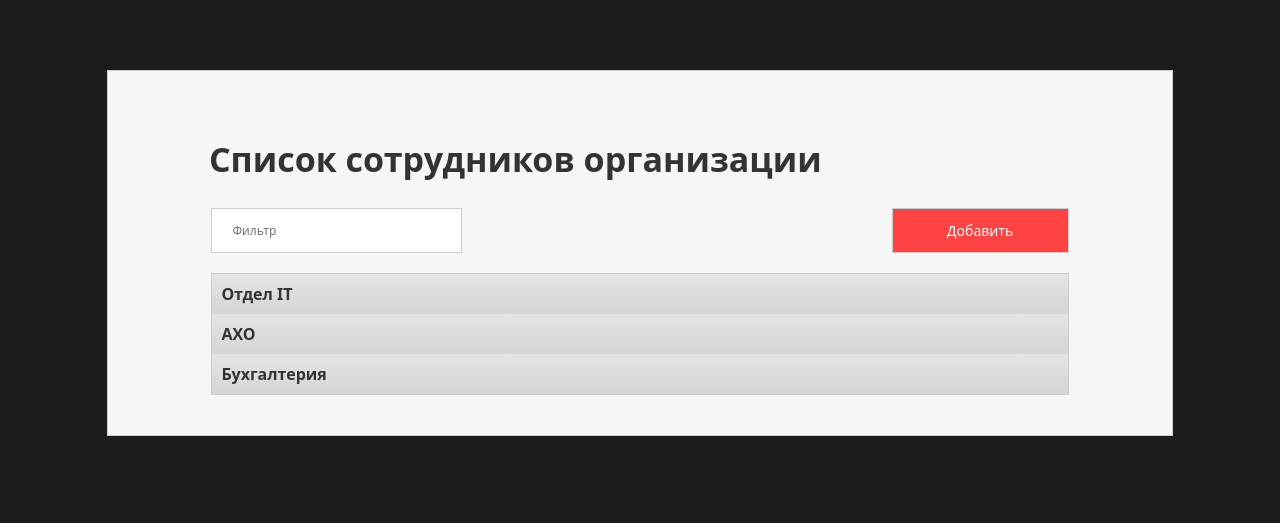
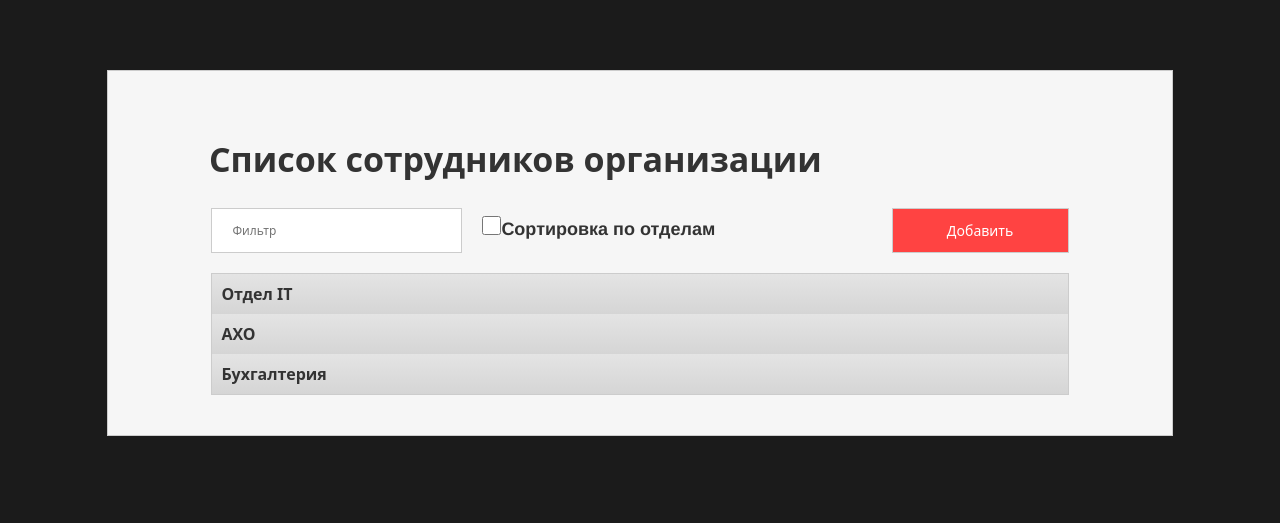
Before and after one commit to Mello578/interesnee, a React app: page / in a window 1280 px wide. Shown: the top 523 px of the page. Built offline with nearby package versions, Linux system fonts and the light colour scheme.

Commit message:
filter
Добавлена функция фильтрации и чекбокс на выбор фильтра

```diff
--- a/employees.json
+++ b/employees.json
@@ -1,49 +1,49 @@
 [
 {
 	"departmentsId" : "1",
-	"fio" : "Иван Иванович Иванов",
+	"name" : "Иван Иванович Иванов",
 	"phone" : "+3232",
 	"photo" : "/images/Иван Иванович Иванов.jpg"
 },
 {
 	"departmentsId" : "1",
-	"fio" : "Петр Петрович Петров",
+	"name" : "Петр Петрович Петров",
 	"phone" : "89129129129",
 	"photo" : "/images/Петр Петрович Петров.jpg"
 },
 {
 	"departmentsId" : "2",
-	"fio" : "Екатерина Андреевна Александрова",
+	"name" : "Екатерина Андреевна Александрова",
 	"phone" : "+6565",
 	"photo" : "/images/Екатерина Андреевна Александрова.jpg"
 },
 {
 	"departmentsId" : "0",
-	"fio" : "Анатолий Петрович Юрьев",
+	"name" : "Анатолий Петрович Юрьев",
 	"phone" : "89229229229",
 	"photo" : "/images/Анатолий Петрович Юрьев.jpg"
 },
 {
 	"departmentsId" : "0",
-	"fio" : "Михаил Анатольевич Яковлев",
+	"name" : "Михаил Анатольевич Яковлев",
 	"phone" : "+7545",
 	"photo" : "/images/Михаил Анатольевич Яковлев.jpg"
 },
 {
 	"departmentsId" : "1",
-	"fio" : "Евгений Вадимович Ройзман",
+	"name" : "Евгений Вадимович Ройзман",
 	"phone" : "+9998",
 	"photo" : "/images/Евгений Вадимович Ройзман.jpg"
 },
 {
 	"departmentsId" : "2",
-	"fio" : "Юлия Сергеевна Волкова",
+	"name" : "Юлия Сергеевна Волкова",
 	"phone" : "+89329329329",
 	"photo" : "/images/Юлия Сергеевна Волкова.jpg"
 },
 {
 	"departmentsId" : "2",
-	"fio" : "Анджелина Питт Джоли",
+	"name" : "Анджелина Питт Джоли",
 	"phone" : "+5326",
 	"photo" : "/images/Анджелина Питт Джоли.jpg"
 }
--- a/src/component/table.js
+++ b/src/component/table.js
@@ -4,28 +4,38 @@
 
 import React from "react";
 
-class Employees extends React.Component {
-    render() {
-        const {employees} = this.props;
-        return
-    }
-}
 
 class EmployeesList extends React.Component {
+
     constructor() {
         super();
         this.state = {
             isOpened: false,
-            glyph: ''
+            glyph: '',
+            sortEmploy: false
         }
     }
 
     toggleOpened() {
+        document.getElementById('filter').value = '';
         this.setState({
             isOpened: !this.state.isOpened,
             glyph: !this.state.glyph
         });
     }
+
+    sortEmploy(employ) {
+
+        employ.sort((a, b) => {
+            return !this.state.sortEmploy
+                ? (a['name'] < b['name'] ? 1 : -1)
+                : (a['name'] > b['name'] ? 1 : -1);
+        });
+        this.setState({
+            sortEmploy: !this.state.sortEmploy
+        });
+    }
+
 
     render() {
         const {employees, name} = this.props;
@@ -40,14 +50,16 @@ class EmployeesList extends React.Component {
                         className='table table-bordered table-striped table-condensed table-hover bufferTable employees'>
                         <thead>
                         <tr id="captionEmployees">
-                            <td>Сотрудники. <p className="">Кол-во: #</p></td>
+                            <td onClick={() => this.sortEmploy(employees)}>Сотрудники. <p className="">
+                                Кол-во: {employees.length}</p>
+                            </td>
                         </tr>
                         </thead>
                         <tbody >
                         {
-                            employees.map(({id, fio}, i) =>
+                            employees.map(({id, name}, i) =>
                                 <tr key={i}>
-                                    <td>{fio}</td>
+                                    <td>{name}</td>
                                 </tr>)
                         }
                         </tbody>
@@ -56,28 +68,95 @@ class EmployeesList extends React.Component {
             </div>
         )
     }
+
 }
 
 export class Table extends React.Component {
 
+    constructor(props) {
+        super(props);
+        this.state = {
+            filterString: '',
+            filterByDepartments: false
+        }
+    }
+
+    refreshFilterString(event) {
+        let filterString = event.target.value.toLowerCase();
+        this.setState({filterString});
+    }
+
+    checked() {
+        const sortChecked = document.getElementById('sortDepart');
+
+        if (sortChecked.checked) {
+            this.state.filterByDepartments = true;
+        } else {
+            this.state.filterByDepartments = false;
+            this.state.filterString = '';
+            this.getFilteredData();
+        }
+    }
+
+    getFilteredData() {
+
+        if (this.state.filterString) {
+            const {employees, departments} = this.props;
+
+            let sortArray = (this.state.filterByDepartments)
+                ? departments
+                : employees;
+            let displayedData = sortArray.filter((item) => {
+                return String(item.name).toLowerCase().indexOf(this.state.filterString) > -1;
+            });
+
+            if (this.state.filterByDepartments) {
+                return {
+                    departments: displayedData,
+                    employees: this.props.employees
+                };
+            } else {
+                return {
+                    employees: displayedData,
+                    departments: this.props.departments
+                };
+            }
+        } else {
+            return this.props;
+        }
+    }
+
     render() {
-        const {employees} = this.props;
+        const {employees, departments} = this.getFilteredData();
+
         return (
             <div className='row topBuffer'>
                 <div className='col-md-offset-1 col-sm-offset-1 col-md-10 col-sm-10'>
                     <div className="indentTable">
                         <input type='text' placeholder='Фильтр'
-                               className='buttonBorder filterStyle table-filters'/>
+                               className='buttonBorder filterStyle'
+                               onChange={(event) => this.refreshFilterString(event)} id="filter"/>
+
+
+                        <label htmlFor="sortDepart" className="table-filters">
+                            <input type="checkbox" id="sortDepart" className="checkboxDepart"
+                                   onClick={() => this.checked()}/>
+                            Сортировка по отделам
+                        </label>
+
+
                         <div className="flRight">
-                            <button type='button' className='btn btn-default buttonBorder buttonStyle'
+                            <button type='button'
+                                    className='btn btn-default buttonBorder buttonStyle'
                                     data-toggle='modal'
-                                    data-target='#addElement'>Добавить
+                                    data-target='#addElement'>
+                                Добавить
                             </button>
                         </div>
                     </div>
                     <div className="border">
                         {
-                            this.props.departments.map(({name, id}) =>
+                            departments.map(({name, id}) =>
                                 <div key={id}>
                                     {
                                         <EmployeesList employees={employees.filter(({departmentsId}) => {
--- a/style/style.css
+++ b/style/style.css
@@ -15,6 +15,12 @@ body {
 
 .bufferTable, .topBuffer {
     margin-top: 20px;
+}
+
+.table-filters{
+    float: none;
+    margin-left: 20px;
+    font-size: 18px;
 }
 
 .filterStyle {
@@ -158,3 +164,10 @@ h4{
 .quantityEmployees{
     float: right;
 }
+
+.checkboxDepart{
+margin-top: 3px;
+    cursor:pointer;
+    width:19px;
+    height:19px;
+}
```
Also changed, not shown: 1 other file.
